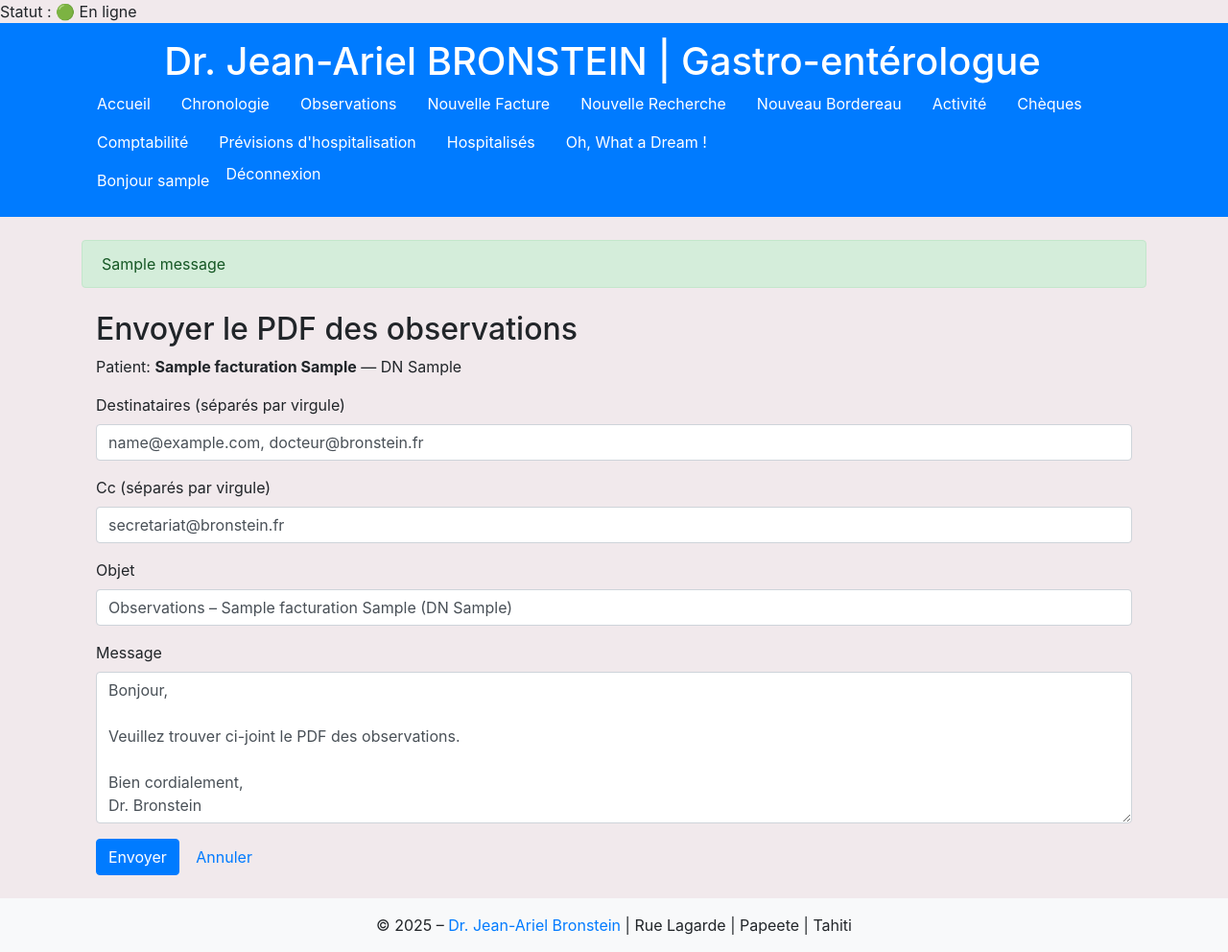
After one commit to bja98713/jabbureau, a Django app: a page that uses templates/base.html in a window 1280 px wide. The commit adds this page. Shown: the whole page at 96% size. Run offline with Django 5.2, Linux system fonts and the light colour scheme; a user stored in the database is signed in; tables that the repository leaves empty hold one stand-in row (values such as "Sample post"); one stand-in notice (Sample message) is shown; some libraries are stand-ins or nearby versions.

Commit message:
Observations email: add CC field and default CC to secretariat; patient detail: gracefully handle unknown DN (auto-create from Facturation/Observation or redirect); wire email UI buttons; minor template/URL updates.

```diff
--- /dev/null
+++ b/comptabilite/templates/comptabilite/observations_email.html
@@ -0,0 +1,31 @@
+{% extends 'base.html' %}
+{% block title %}Envoyer PDF Observations{% endblock %}
+{% block content %}
+<div class="container mt-4">
+  <h2>Envoyer le PDF des observations</h2>
+  <p>
+    Patient: <strong>{{ patient.nom }} {{ patient.prenom }}</strong> — DN {{ patient.dn }}
+  </p>
+  <form method="post">
+    {% csrf_token %}
+    <div class="form-group">
+      <label>Destinataires (séparés par virgule)</label>
+  <input type="text" name="to" class="form-control" placeholder="ex: secretariat@bronstein.fr, docteur@bronstein.fr" value="{{ default_to }}">
+    </div>
+    <div class="form-group">
+      <label>Cc (séparés par virgule)</label>
+      <input type="text" name="cc" class="form-control" placeholder="ex: copie@exemple.com" value="{{ default_cc }}">
+    </div>
+    <div class="form-group">
+      <label>Objet</label>
+      <input type="text" name="subject" class="form-control" value="{{ default_subject }}">
+    </div>
+    <div class="form-group">
+      <label>Message</label>
+      <textarea name="body" rows="6" class="form-control">{{ default_body }}</textarea>
+    </div>
+    <button type="submit" class="btn btn-primary">Envoyer</button>
+    <a href="{% url 'patients_detail' patient.dn %}" class="btn btn-link">Annuler</a>
+  </form>
+</div>
+{% endblock %}
--- a/comptabilite/templates/comptabilite/observations_list.html
+++ b/comptabilite/templates/comptabilite/observations_list.html
@@ -5,6 +5,7 @@
   <h2>Observations – {{ patient.nom }} {{ patient.prenom }} (DN {{ patient.dn }})</h2>
   <div>
     <a class="btn btn-outline-secondary mr-2" href="{% url 'observations_pdf' patient.dn %}" target="_blank">PDF</a>
+    <a class="btn btn-outline-info mr-2" href="{% url 'observations_send_email' patient.dn %}">Envoyer PDF par e‑mail</a>
     <a class="btn btn-primary" href="{% url 'observation_create_for_dn' patient.dn %}">Nouvelle observation</a>
   </div>
 </div>
--- a/comptabilite/templates/comptabilite/patient_detail.html
+++ b/comptabilite/templates/comptabilite/patient_detail.html
@@ -21,6 +21,7 @@
       <a class="btn btn-primary" href="{% url 'observation_create_for_dn' patient.dn %}">Nouvelle observation</a>
       <a class="btn btn-success" href="{% url 'facturation_create' %}?dn={{ patient.dn|urlencode }}&nom={{ patient.nom|urlencode }}&prenom={{ patient.prenom|urlencode }}&date_naissance={{ patient.date_naissance|date:'Y-m-d'|urlencode }}">Nouvelle facture</a>
       <a class="btn btn-outline-secondary" href="{% url 'observations_pdf' patient.dn %}" target="_blank">PDF des observations</a>
+      <a class="btn btn-outline-info" href="{% url 'observations_send_email' patient.dn %}">Envoyer PDF par e‑mail</a>
       <a class="btn btn-outline-dark" href="{% url 'patient_update' patient.dn %}">Modifier identité</a>
       <a class="btn btn-link" href="{% url 'patients_list' %}">Retour à la liste</a>
     </div>
--- a/comptabilite/urls.py
+++ b/comptabilite/urls.py
@@ -72,4 +72,5 @@ urlpatterns = [
     path('observations/<int:pk>/edit/', views.observation_update, name='observation_update'),
     path('observations/<int:pk>/delete/', views.observation_delete, name='observation_delete'),
     path('observations/<str:dn>/pdf/', views.observations_pdf, name='observations_pdf'),
+    path('observations/<str:dn>/email/', views.observations_send_email, name='observations_send_email'),
 ]
--- a/comptabilite/views.py
+++ b/comptabilite/views.py
@@ -14,6 +14,7 @@ import pdfkit
 
 from django.conf import settings
 from django.contrib.auth.decorators import login_required
+from django.contrib import messages
 from django.contrib.auth.mixins import LoginRequiredMixin
 from django.contrib.auth.models import User
 from django.db import models
@@ -1285,6 +1286,92 @@ def observations_pdf(request, dn: str):
     response['Content-Disposition'] = f'inline; filename="observations_{dn}.pdf"'
     return response
 
+@login_required
+def observations_send_email(request, dn: str):
+    """Affiche un petit formulaire pour envoyer le PDF des observations par e‑mail, puis envoie en pièce jointe."""
+    # Construire l'identité patient (comme dans observations_pdf)
+    observations = Observation.objects.filter(dn=dn).order_by('date_observation', 'created_at')
+    fact = Facturation.objects.filter(dn=dn).order_by('-date_acte').first()
+    if fact:
+        patient = fact
+    else:
+        any_obs = observations.first()
+        if any_obs:
+            class P: pass
+            patient = P()
+            patient.dn = any_obs.dn
+            patient.nom = any_obs.nom
+            patient.prenom = any_obs.prenom
+            patient.date_naissance = any_obs.date_naissance
+        else:
+            # Rien à envoyer
+            return redirect('patients_detail', dn=dn)
+
+    if request.method == 'POST':
+        to = (request.POST.get('to') or '').strip()
+        cc = (request.POST.get('cc') or '').strip()
+        subject = (request.POST.get('subject') or '').strip() or f"Observations – {patient.nom} {patient.prenom} (DN {dn})"
+        body = (request.POST.get('body') or '').strip() or "Bonjour,\n\nVeuillez trouver ci-joint le PDF des observations.\n\nBien cordialement,\nDr. Bronstein"
+        to_list = [addr.strip() for addr in to.replace(';', ',').split(',') if addr.strip()]
+        cc_list = [addr.strip() for addr in cc.replace(';', ',').split(',') if addr.strip()]
+
+        if not to_list:
+            messages.error(request, "Veuillez renseigner au moins un destinataire.")
+            default_subject = f"Observations – {patient.nom} {patient.prenom} (DN {dn})"
+            default_body = "Bonjour,\n\nVeuillez trouver ci-joint le PDF des observations.\n\nBien cordialement,\nDr. Bronstein"
+            # Par défaut, on met le secrétariat en Cc et non en To
+            default_to = ", ".join(filter(None, [request.user.email if getattr(request.user, 'email', '') else None, 'docteur@bronstein.fr']))
+            return render(request, 'comptabilite/observations_email.html', {
+                'patient': patient,
+                'dn': dn,
+                'default_subject': default_subject,
+                'default_body': default_body,
+                'default_to': default_to,
+                'default_cc': cc,
+            })
+
+        # Générer le PDF (identique à observations_pdf)
+        html_string = render_to_string('comptabilite/observations_pdf.html', {
+            'patient': patient,
+            'observations': observations,
+            'user': request.user,
+        })
+        css_path = os.path.join(settings.BASE_DIR, 'static', 'css', 'pdf_styles.css')
+        pdf_bytes = HTML(string=html_string, base_url=request.build_absolute_uri()).write_pdf(
+            stylesheets=[CSS(filename=css_path)]
+        )
+
+        email = EmailMessage(
+            subject=subject,
+            body=body,
+            from_email=settings.DEFAULT_FROM_EMAIL,
+            to=to_list or [request.user.email] if request.user.email else None,
+        )
+        # Ajout des destinataires en copie si fournis
+        if cc_list:
+            email.cc = cc_list
+        email.attach(f"observations_{dn}.pdf", pdf_bytes, 'application/pdf')
+        email.send()
+        success_msg = f"PDF des observations envoyé à: {', '.join(to_list)}"
+        if cc_list:
+            success_msg += f" (Cc: {', '.join(cc_list)})"
+        messages.success(request, success_msg)
+        return redirect('patients_detail', dn=dn)
+
+    # GET: formulaire par défaut
+    default_subject = f"Observations – {patient.nom} {patient.prenom} (DN {dn})"
+    default_body = "Bonjour,\n\nVeuillez trouver ci-joint le PDF des observations.\n\nBien cordialement,\nDr. Bronstein"
+    # Par défaut: To = le médecin + l'utilisateur si possible; Cc = secrétariat
+    default_to = ", ".join(filter(None, [request.user.email if getattr(request.user, 'email', '') else None, 'docteur@bronstein.fr']))
+    return render(request, 'comptabilite/observations_email.html', {
+        'patient': patient,
+        'dn': dn,
+        'default_subject': default_subject,
+        'default_body': default_body,
+        'default_to': default_to,
+        'default_cc': 'secretariat@bronstein.fr',
+    })
+
 
 # ========== Patients (référentiel central) ==========
 
@@ -1313,7 +1400,42 @@ def patients_list(request):
 @login_required
 def patients_detail(request, dn: str):
     """Fiche patient: infos d'identité et liste des observations, avec actions rapides."""
-    patient = get_object_or_404(Patient, dn=dn)
+    # Tente de charger le patient; si absent, essaie de le créer automatiquement
+    # depuis la dernière Facturation ou une Observation existante pour ce DN.
+    try:
+        patient = Patient.objects.get(dn=dn)
+    except Patient.DoesNotExist:
+        # 1) Source prioritaire: dernière facturation (identité la plus fiable)
+        fact = (Facturation.objects
+                .filter(dn=dn)
+                .order_by('-date_acte', '-id')
+                .first())
+        if fact:
+            patient = Patient.objects.create(
+                dn=dn,
+                nom=fact.nom or '',
+                prenom=fact.prenom or '',
+                date_naissance=fact.date_naissance,
+            )
+            messages.info(request, "Fiche patient créée automatiquement depuis la facturation.")
+        else:
+            # 2) À défaut, on tente depuis une observation existante
+            any_obs = (Observation.objects
+                       .filter(dn=dn)
+                       .order_by('-date_observation', '-created_at')
+                       .first())
+            if any_obs:
+                patient = Patient.objects.create(
+                    dn=dn,
+                    nom=any_obs.nom or '',
+                    prenom=any_obs.prenom or '',
+                    date_naissance=any_obs.date_naissance,
+                )
+                messages.info(request, "Fiche patient créée automatiquement depuis les observations.")
+            else:
+                # 3) Rien trouvé → message et redirection douce vers la liste
+                messages.warning(request, "Aucune fiche patient ni donnée liée trouvée pour ce DN.")
+                return redirect('patients_list')
     observations = Observation.objects.filter(dn=dn).order_by('-date_observation', '-created_at')
 
     # Dernière facturation utile pour info (facultatif)
--- a/templates/base.html
+++ b/templates/base.html
@@ -67,6 +67,11 @@
   </header>
 
   <main class="container my-4">
+    {% if messages %}
+      {% for message in messages %}
+        <div class="alert alert-{{ message.tags|default:'info' }}">{{ message }}</div>
+      {% endfor %}
+    {% endif %}
     {% block content %}{% endblock %}
   </main>
 
```
